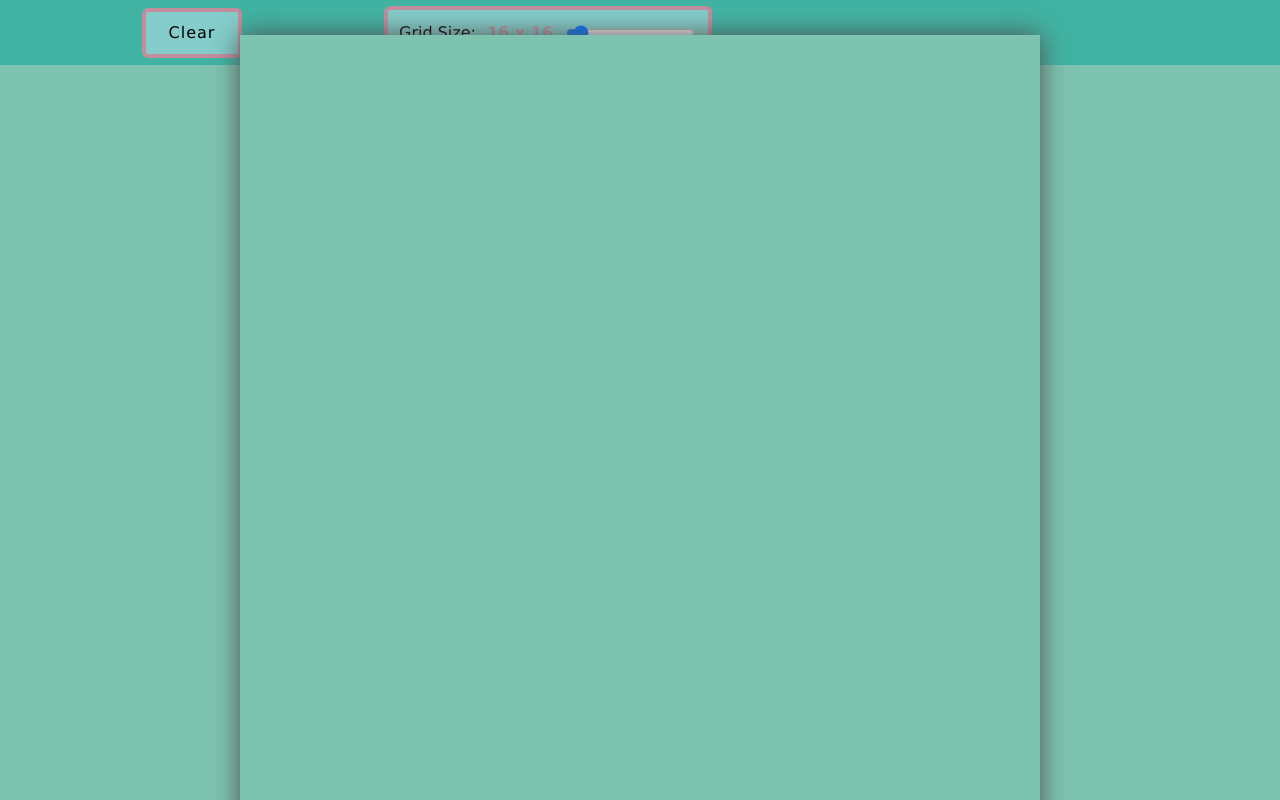
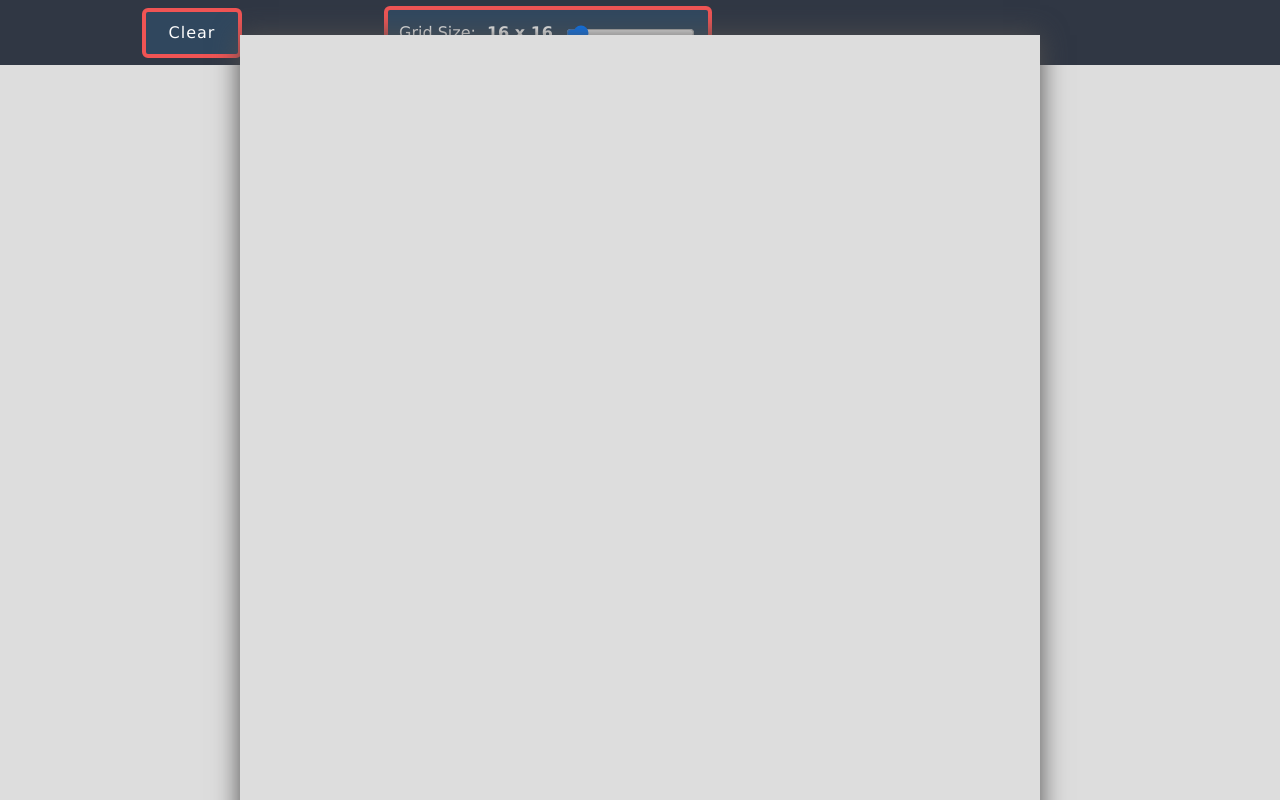
Before and after one commit to EpictetusZ1/etch-a-sketch, a plain HTML site: page index.html in a window 1280 px wide. Drawn offline with Linux system fonts and the light colour scheme.

Commit message:
Add color variables

```diff
--- a/script.js
+++ b/script.js
@@ -3,6 +3,7 @@ const slideContainer = document.querySelector(".selection-container")
 const adjustSlider = document.getElementById("size-adjust")
 const showSizeVal = document.getElementById("slider-counter")
 const resetBtn = document.getElementById("reset")
+const highlight = "#305e8c"
 
 let initSize = 16
 let allGrid
@@ -34,12 +35,12 @@ function resetColor() {
 }
 
 function changeBtnColor() {
-    this.style.backgroundColor = "#9ef6f2"
+    this.style.backgroundColor = highlight
     setTimeout(revertColor,200)
 }
 
 function revertColor() {
-    resetBtn.style.backgroundColor =  "#84CDCA"
+    resetBtn.style.backgroundColor =  "#30475E"
 }
 
 function removeGridElements() {
@@ -49,19 +50,17 @@ function removeGridElements() {
 resetBtn.addEventListener("click", resetColor)
 resetBtn.addEventListener("click", changeBtnColor)
 
-adjustSlider.addEventListener("mousedown", () => (slideContainer.style.backgroundColor = "#9ef6f2"), {
+adjustSlider.addEventListener("mousedown", () => (slideContainer.style.backgroundColor = highlight), {
     capture: true
 })
-adjustSlider.addEventListener("mouseup", () => (slideContainer.style.backgroundColor = "#84CDCA"), {
+adjustSlider.addEventListener("mouseup", () => (slideContainer.style.backgroundColor = "#30475E"), {
     capture: true
 })
-
 
 adjustSlider.addEventListener("change", (e)  => updateGrid(e.target.value))
 adjustSlider.addEventListener("change", resetColor)
 
 function updateGrid(newSize) {
     removeGridElements()
-    console.log(newSize)
     displayGrid(newSize)
 }
--- a/styles/style.css
+++ b/styles/style.css
@@ -1,8 +1,16 @@
 @import url("reset.css");
+
+:root {
+    --grey: #DDDDDD;
+    --darkBlue: #303744;
+    --navyBlue: #30475E;
+    --salmon: #F05454;
+}
 
 html, body {
     height: 100%;
     overflow: hidden;
+    color: #FEFEFE;
 }
 
 .main {
@@ -17,7 +25,7 @@ html, body {
     display: flex;
     justify-content: flex-start;
     align-items: center;
-    background-color: #41B3A3;
+    background-color: var(--darkBlue);
 }
 
 .btn-container {
@@ -31,8 +39,9 @@ html, body {
 #reset {
     height: 50px;
     width: 100px;
-    border: 4px solid #C38D9E;
-    background-color: #84CDCA;
+    border: 4px solid var(--salmon);
+    background-color: var(--navyBlue);
+    color: #FEFEFE;
     border-radius: 6px;
     padding: 0;
     font-size: 1em;
@@ -47,10 +56,10 @@ html, body {
     align-items: center;
     width: 25%;
     height: 45px;
-    border: 4px solid #C38D9E;
+    border: 4px solid var(--salmon);
     border-radius: 6px;
-    background-color: #84CDCA;
-    transition: all 0.2s ease-in-out;
+    background-color: var(--navyBlue);
+    transition: all 0.3s ease-out;
 }
 
 .selection-container label {
@@ -60,7 +69,7 @@ html, body {
 #slider-counter {
     font-size: 1em;
     font-weight: bolder;
-    color: #C38D9E;
+    transition: all 0.2s ease-in;
 }
 
 .board-container {
@@ -68,7 +77,7 @@ html, body {
     height: 100%;
     width: 100%;
     justify-content: center;
-    background-color: #7EC3B0;
+    background-color: var(--grey);
 }
 
 .board {
@@ -88,10 +97,10 @@ html, body {
 }
 
 .grid-element {
-    background-color: #7EC3B0;
+    background-color: var(--grey);
 }
 
 .colored {
-    background-color: #E27D60;
-    transition: all 0.35s ease-in;
+    background-color: var(--salmon);
+    transition: all 0.25s ease-in;
 }
```
